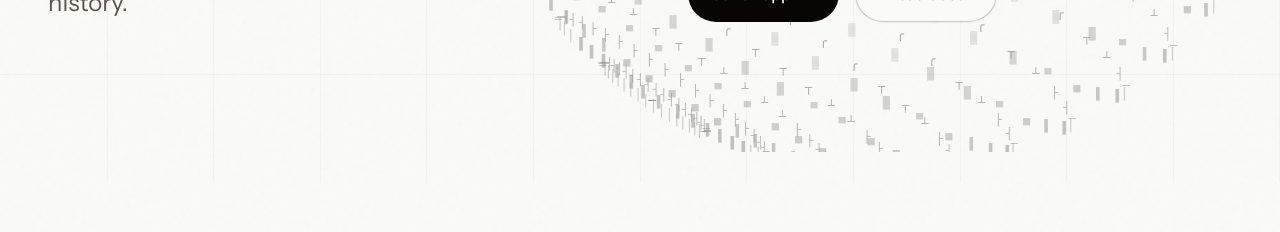
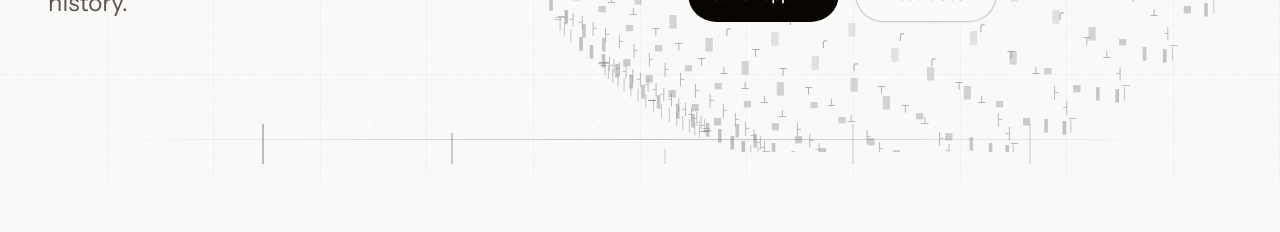
Before and after one commit to aadarshaarya67/ShieldScore, a Next.js app: page / in a window 1280 px wide. Shown: the part 678-910 px from the top of the page. Built offline with nearby package versions, Linux system fonts and the light colour scheme.

Commit message:
Add hero signal animations and styles to enhance visual design

```diff
--- a/app/globals.css
+++ b/app/globals.css
@@ -111,6 +111,102 @@
     animation: marquee-reverse 25s linear infinite;
   }
 
+  .hero-signal-stage {
+    height: clamp(5.5rem, 14vh, 8.5rem);
+    overflow: hidden;
+    pointer-events: none;
+    mask-image: linear-gradient(90deg, transparent, black 14%, black 86%, transparent);
+  }
+
+  .hero-signal-rail {
+    position: absolute;
+    inset: 0;
+    width: min(100%, 1180px);
+    margin-inline: auto;
+  }
+
+  .hero-signal-rail::before {
+    content: "";
+    position: absolute;
+    left: clamp(1.25rem, 4vw, 4rem);
+    right: clamp(1.25rem, 4vw, 4rem);
+    bottom: 2.6rem;
+    height: 1px;
+    background: linear-gradient(
+      90deg,
+      transparent,
+      color-mix(in oklch, var(--foreground) 24%, transparent),
+      transparent
+    );
+  }
+
+  .hero-signal-line {
+    position: absolute;
+    left: clamp(1rem, 4vw, 3.5rem);
+    right: clamp(1rem, 4vw, 3.5rem);
+    height: 1px;
+    background: repeating-linear-gradient(
+      90deg,
+      color-mix(in oklch, var(--foreground) 22%, transparent) 0 1px,
+      transparent 1px 28px
+    );
+    opacity: 0.45;
+    will-change: transform;
+  }
+
+  .hero-signal-line-a {
+    bottom: 3.45rem;
+    animation: hero-signal-drift 16s ease-in-out infinite alternate;
+  }
+
+  .hero-signal-line-b {
+    bottom: 1.75rem;
+    opacity: 0.28;
+    animation: hero-signal-drift 20s ease-in-out infinite alternate-reverse;
+  }
+
+  .hero-signal-sweep {
+    position: absolute;
+    bottom: 2.58rem;
+    width: clamp(5rem, 18vw, 15rem);
+    height: 1px;
+    background: linear-gradient(
+      90deg,
+      transparent,
+      color-mix(in oklch, var(--foreground) 58%, transparent),
+      transparent
+    );
+    opacity: 0;
+    will-change: transform, opacity;
+  }
+
+  .hero-signal-sweep-a {
+    animation: hero-signal-sweep 7.5s cubic-bezier(0.22, 1, 0.36, 1) infinite;
+  }
+
+  .hero-signal-sweep-b {
+    bottom: 3.45rem;
+    animation: hero-signal-sweep 9s cubic-bezier(0.22, 1, 0.36, 1) 2.8s infinite;
+  }
+
+  .hero-signal-node {
+    position: absolute;
+    bottom: 1.1rem;
+    width: 2px;
+    height: clamp(1.4rem, 5vh, 3rem);
+    background: color-mix(in oklch, var(--foreground) 45%, transparent);
+    opacity: 0.2;
+    transform-origin: bottom;
+    animation: hero-signal-node 4.8s ease-in-out infinite;
+    will-change: transform, opacity;
+  }
+
+  .hero-signal-node-a { left: 18%; animation-delay: 0s; }
+  .hero-signal-node-b { left: 34%; animation-delay: 0.8s; }
+  .hero-signal-node-c { left: 52%; animation-delay: 1.6s; }
+  .hero-signal-node-d { left: 68%; animation-delay: 2.4s; }
+  .hero-signal-node-e { left: 83%; animation-delay: 3.2s; }
+
   @keyframes marquee {
     0% { transform: translateX(0); }
     100% { transform: translateX(-50%); }
@@ -119,6 +215,63 @@
   @keyframes marquee-reverse {
     0% { transform: translateX(-50%); }
     100% { transform: translateX(0); }
+  }
+
+  @keyframes hero-signal-drift {
+    0% { transform: translateX(-1.75rem); }
+    100% { transform: translateX(1.75rem); }
+  }
+
+  @keyframes hero-signal-sweep {
+    0% {
+      opacity: 0;
+      transform: translateX(-35vw);
+    }
+    14% {
+      opacity: 0.75;
+    }
+    72% {
+      opacity: 0.75;
+    }
+    100% {
+      opacity: 0;
+      transform: translateX(110vw);
+    }
+  }
+
+  @keyframes hero-signal-node {
+    0%, 100% {
+      opacity: 0.16;
+      transform: scaleY(0.3);
+    }
+    45% {
+      opacity: 0.55;
+      transform: scaleY(1);
+    }
+  }
+
+  @media (max-width: 640px) {
+    .hero-signal-stage {
+      height: 5.5rem;
+    }
+
+    .hero-signal-node-d,
+    .hero-signal-node-e {
+      display: none;
+    }
+  }
+
+  @media (prefers-reduced-motion: reduce) {
+    .hero-signal-line,
+    .hero-signal-sweep,
+    .hero-signal-node {
+      animation: none;
+      transform: none;
+    }
+
+    .hero-signal-sweep {
+      opacity: 0.3;
+    }
   }
 
   .line-reveal {
```
